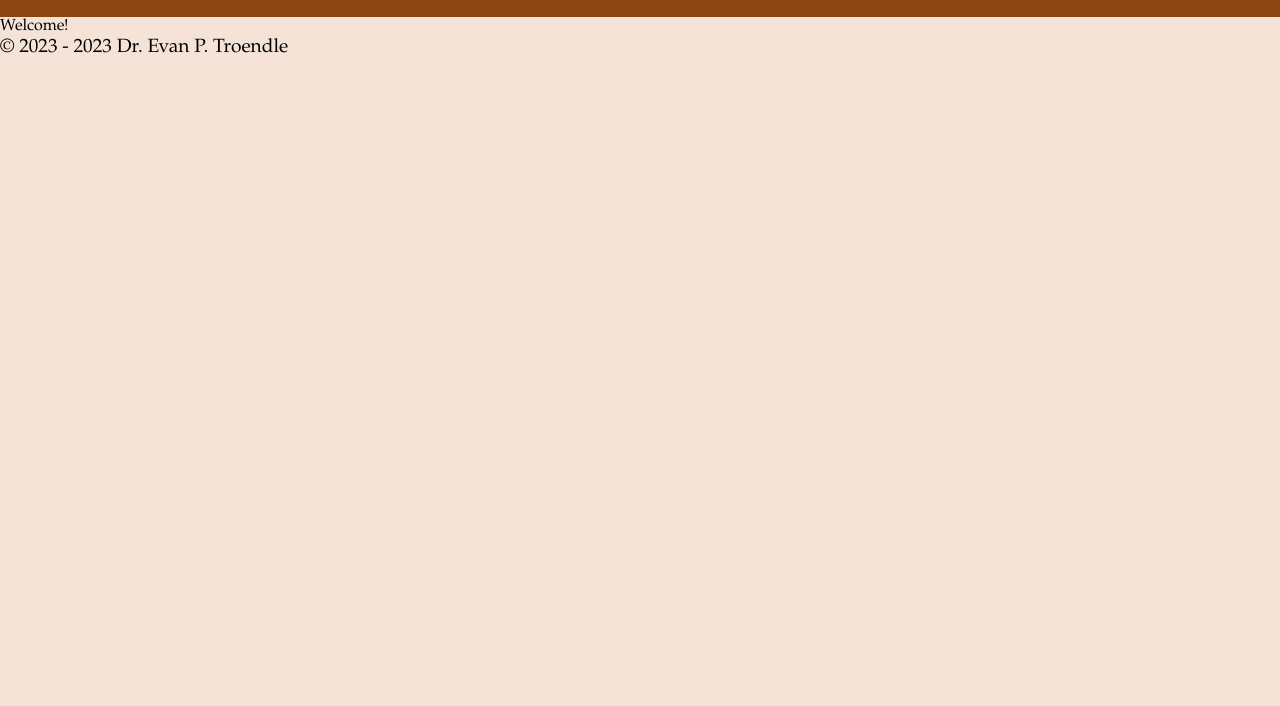
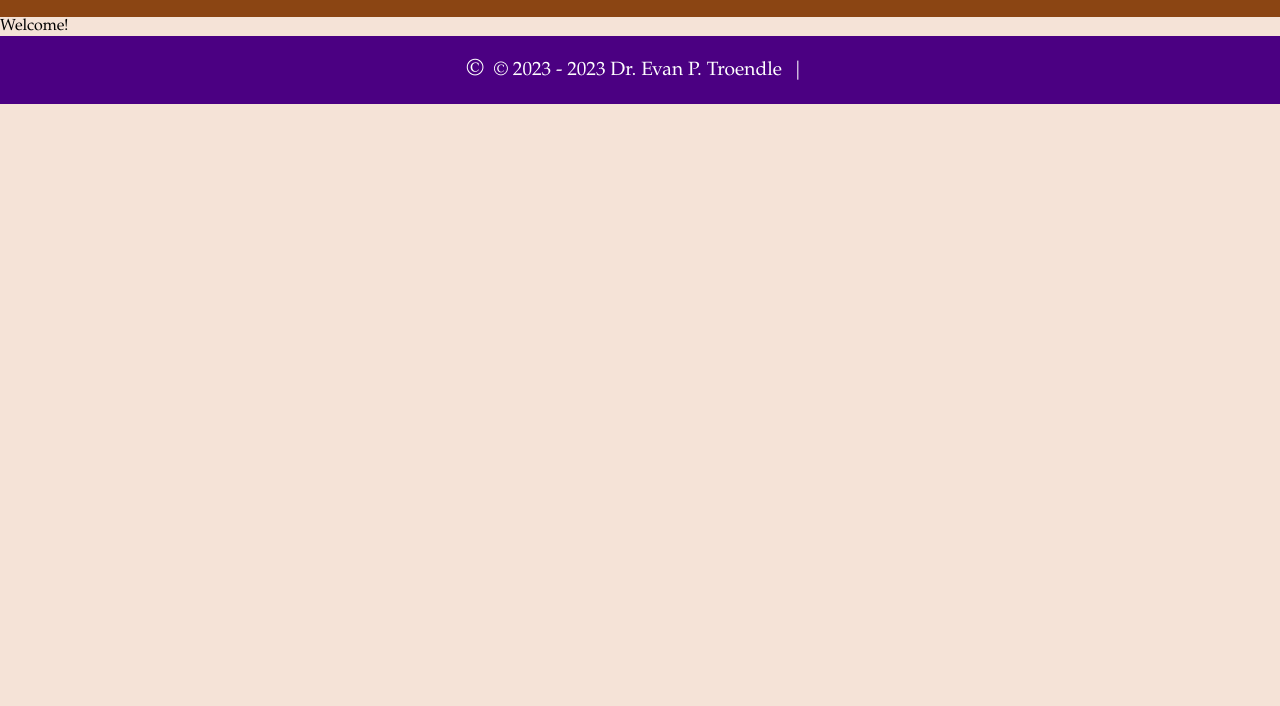
Before and after one commit to eptroendle/eptroendle.github.io, a plain HTML site: page index.html in a window 1280 px wide. Shown: the part 94-800 px from the top of the page. Drawn offline with Linux system fonts and the light colour scheme.

Commit message:
Update styles.css

```diff
--- a/styles.css
+++ b/styles.css
@@ -74,3 +74,29 @@ li::before {
 .education-item {
     margin-bottom: 20px;
 }
+
+footer {
+    background-color: #4B0082; /* Dark purple background */
+    color: #FFF; /* White text */
+    padding: 20px;
+    text-align: center;
+    font-family: 'Garamond', serif; /* Choose a suitable medieval font */
+}
+
+footer p {
+    font-size: 1.2em;
+    margin: 0;
+}
+
+/* Add decorative styles for the copyright symbol and separator */
+footer p::before {
+    content: "\00a9"; /* Copyright symbol */
+    font-size: 1.2em;
+    margin-right: 10px;
+}
+
+footer p::after {
+    content: "|"; /* Separator */
+    margin-left: 10px;
+    margin-right: 10px;
+}
```
